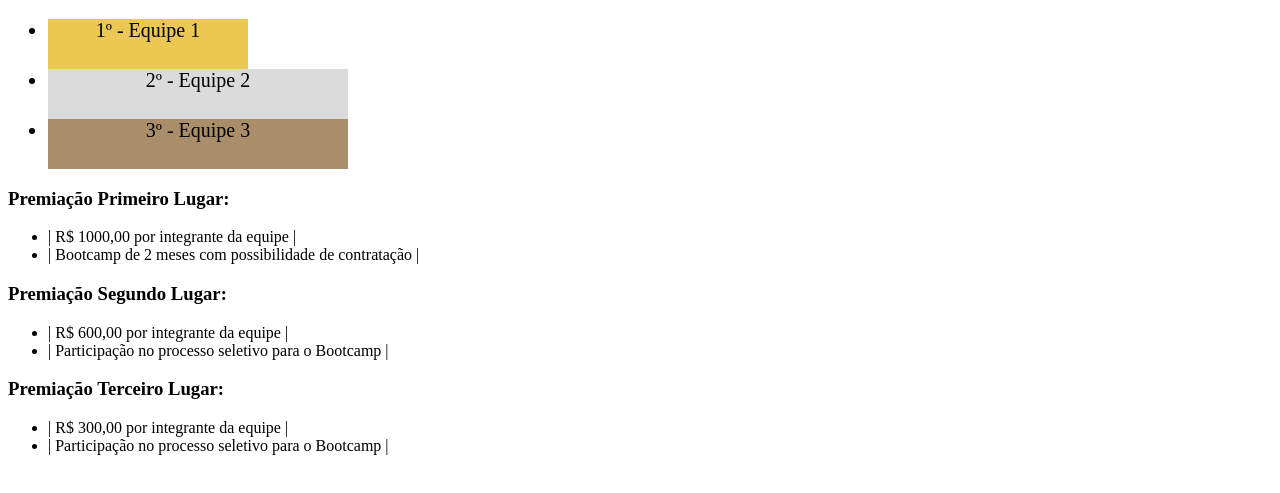
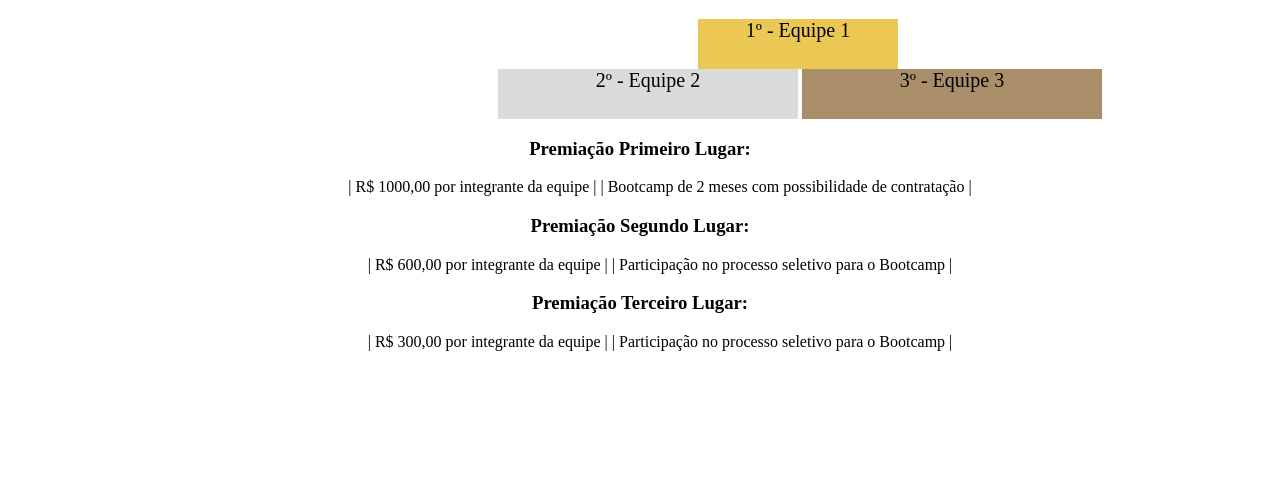
Before and after one commit to matheusbiaggio/exercicios-trybe, a plain HTML site: page fundamentos/dia-5-html-semantico/index.html in a window 1280 px wide. Shown: the part 61-554 px from the top of the page. Drawn offline with Linux system fonts and the light colour scheme.

Commit message:
Termino do exercicio proposto

```diff
--- a/fundamentos/dia-5-html-semantico/index.html
+++ b/fundamentos/dia-5-html-semantico/index.html
@@ -1,11 +1,13 @@
 <!DOCTYPE html>
 <html lang="pt">
+
 <head>
     <meta charset="UTF-8">
     <meta name="viewport" content="width=device-width, initial-scale=1.0">
     <title>Ranking</title>
     <link rel="stylesheet" href="style.css">
 </head>
+
 <body>
     <header>
         <h1>Hackathon Results</h1>
@@ -13,11 +15,13 @@
     <section>
         <ul>
             <li class="first">1º - Equipe 1</li>
+            <div class="secondThird">
                 <li class="second">2º - Equipe 2</li>
                 <li class="third">3º - Equipe 3</li>
+            </div>
         </ul>
     </section>
-    <section>
+    <section class="awards">
         <h3>Premiação Primeiro Lugar:</h3>
         <ul>
             <li>| R$ 1000,00 por integrante da equipe |</li>
@@ -35,4 +39,5 @@
         </ul>
     </section>
 </body>
+
 </html>
--- a/fundamentos/dia-5-html-semantico/style.css
+++ b/fundamentos/dia-5-html-semantico/style.css
@@ -8,6 +8,7 @@ h1 {
     height: 50px;
     text-align: center;
     width: 200px;
+    margin-left: 650px;
   }
 
   .second {
@@ -25,3 +26,15 @@ h1 {
     text-align: center;
     width: 300px;
   }
+
+  .secondThird {
+    margin-left: 450px;
+  }
+
+  li {
+    display: inline-block;
+  }
+
+  .awards {
+    text-align: center;
+  }
```
Lines whose indentation alone changed are shown as unchanged.
